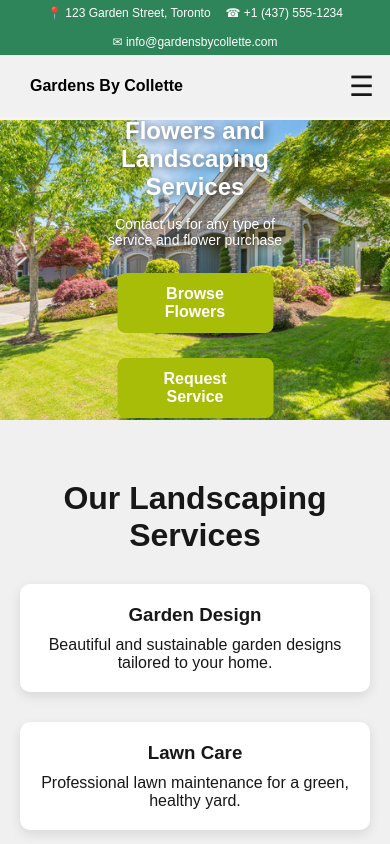
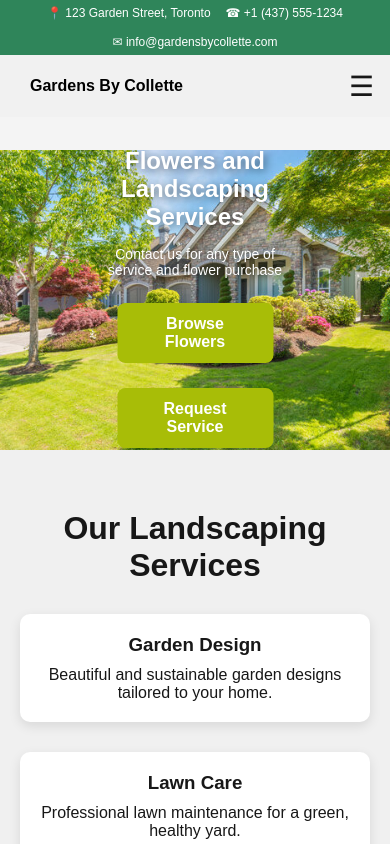
Before and after one commit to fazlayelahisafin/gardensbycollette, a Next.js app: page / in a window 390 px wide. Shown: the top 844 px of the page. Built offline with nearby package versions, Linux system fonts and the light colour scheme.

Commit message:
Fix caching issue

```diff
--- a/app/page.module.css
+++ b/app/page.module.css
@@ -1,7 +1,7 @@
 body {
   background: #f4f4f4;
   color: #171717;
-  padding-top: 120px;
+  padding-top: 80px;
   /* prevent content hiding behind fixed navbar */
 }
 
@@ -222,3 +222,10 @@ body {
     margin: 5px auto;
   }
 }
+
+@media (max-width: 768px) {
+  body {
+    padding-top: 150px;
+    /* more space for mobile navbar */
+  }
+}
```
